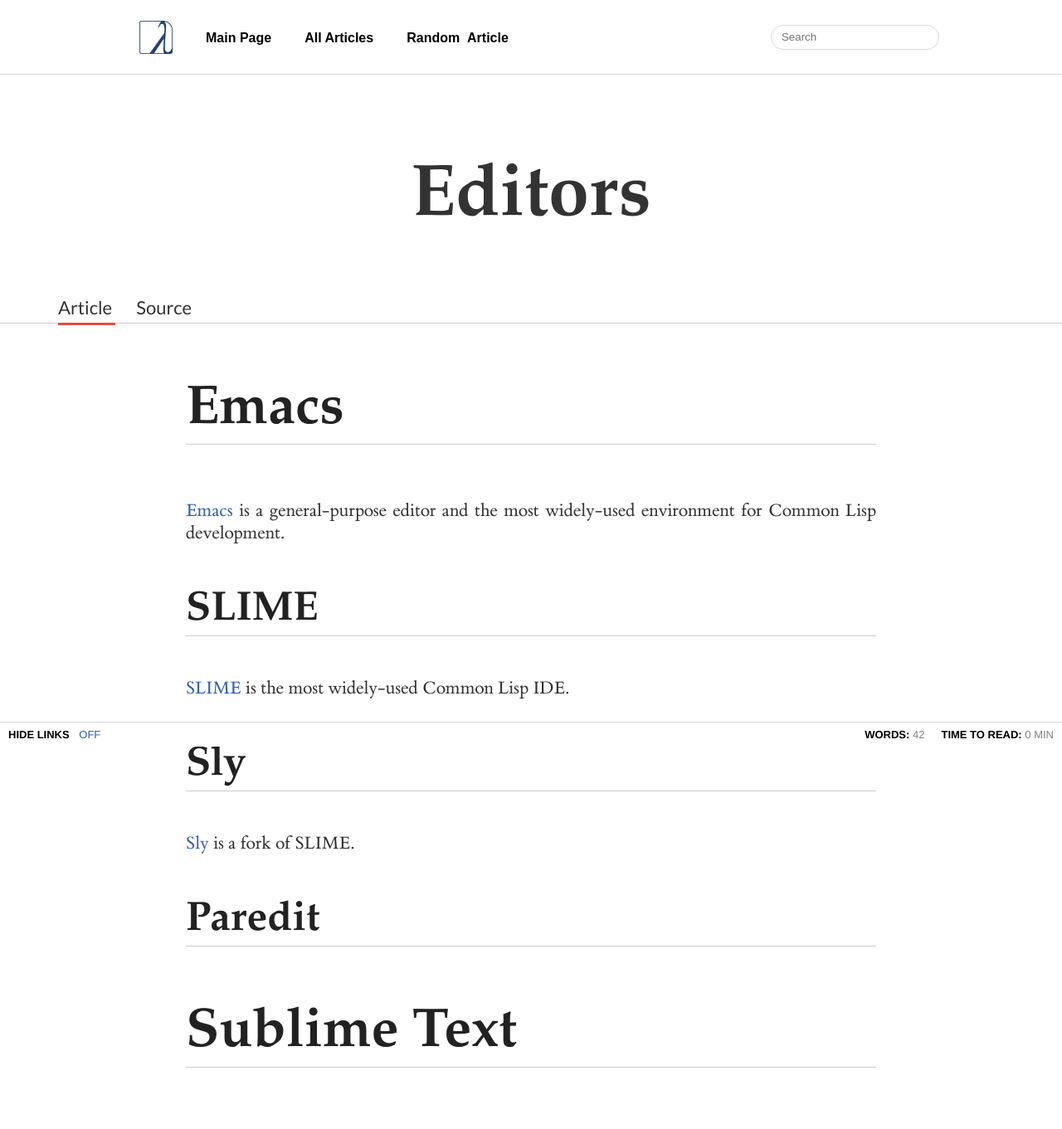
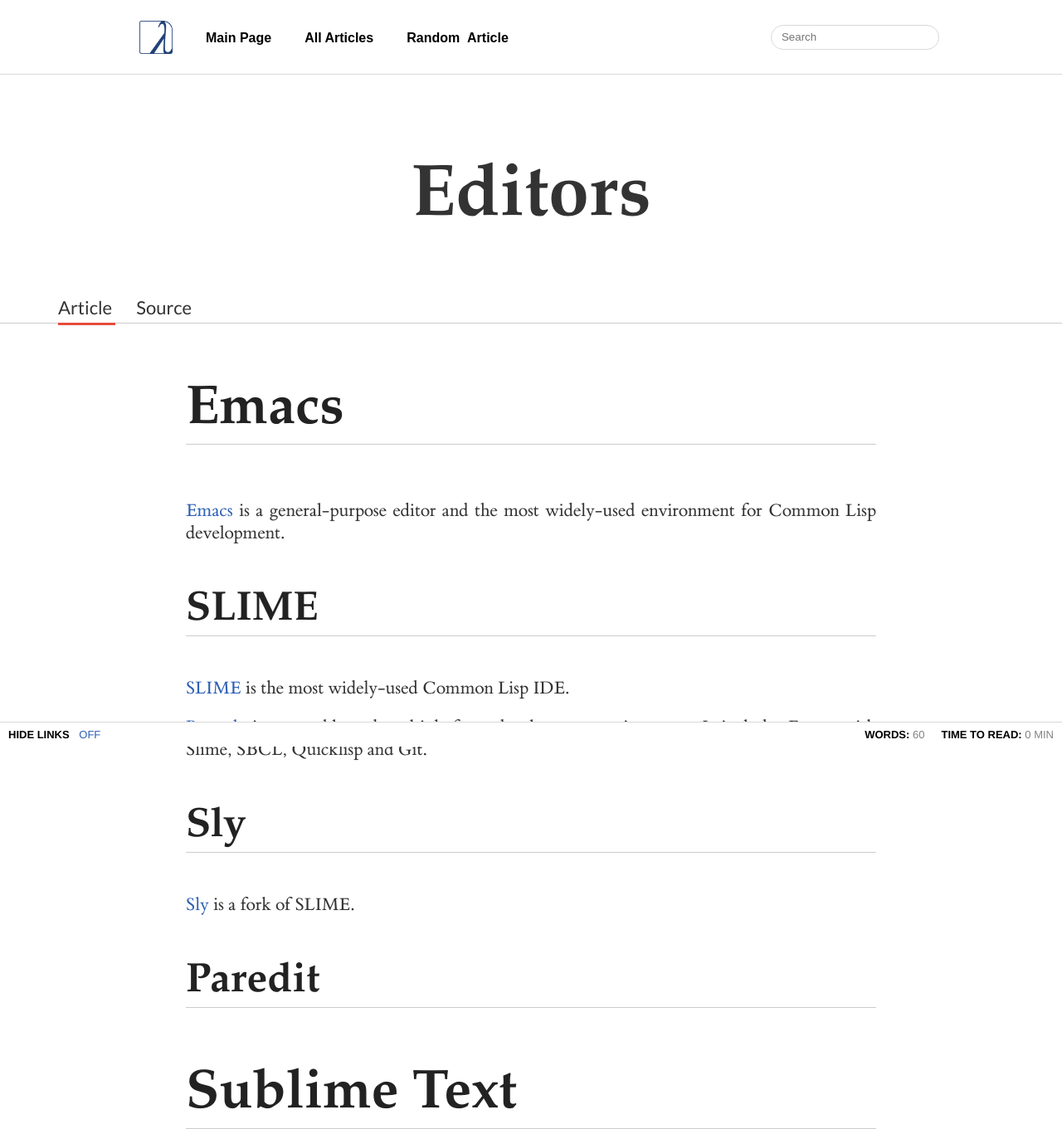
Before and after one commit to LispLang/lisplang.github.io, a Jekyll site: the page built from wiki/_posts/2016-01-01-editors.md, in a window 1280 px wide. Shown: the whole page at 83% size. Built offline with Jekyll 4.4.1, drawn with Linux system fonts in a browser that asks for light colours; before the commit the page ends 1287 px from its top, so only the background shows below that.

Commit message:
editors: note about Portacle

```diff
--- a/wiki/_posts/2016-01-01-editors.md
+++ b/wiki/_posts/2016-01-01-editors.md
@@ -11,6 +11,10 @@
 
 [SLIME][slime] is the most widely-used Common Lisp IDE.
 
+[Portacle](https://shinmera.github.io/portacle/) is a portable and
+multiplatform development environment. It includes Emacs with Slime,
+SBCL, Quicklisp and Git.
+
 ## Sly
 
 [Sly][sly] is a fork of SLIME.
```
